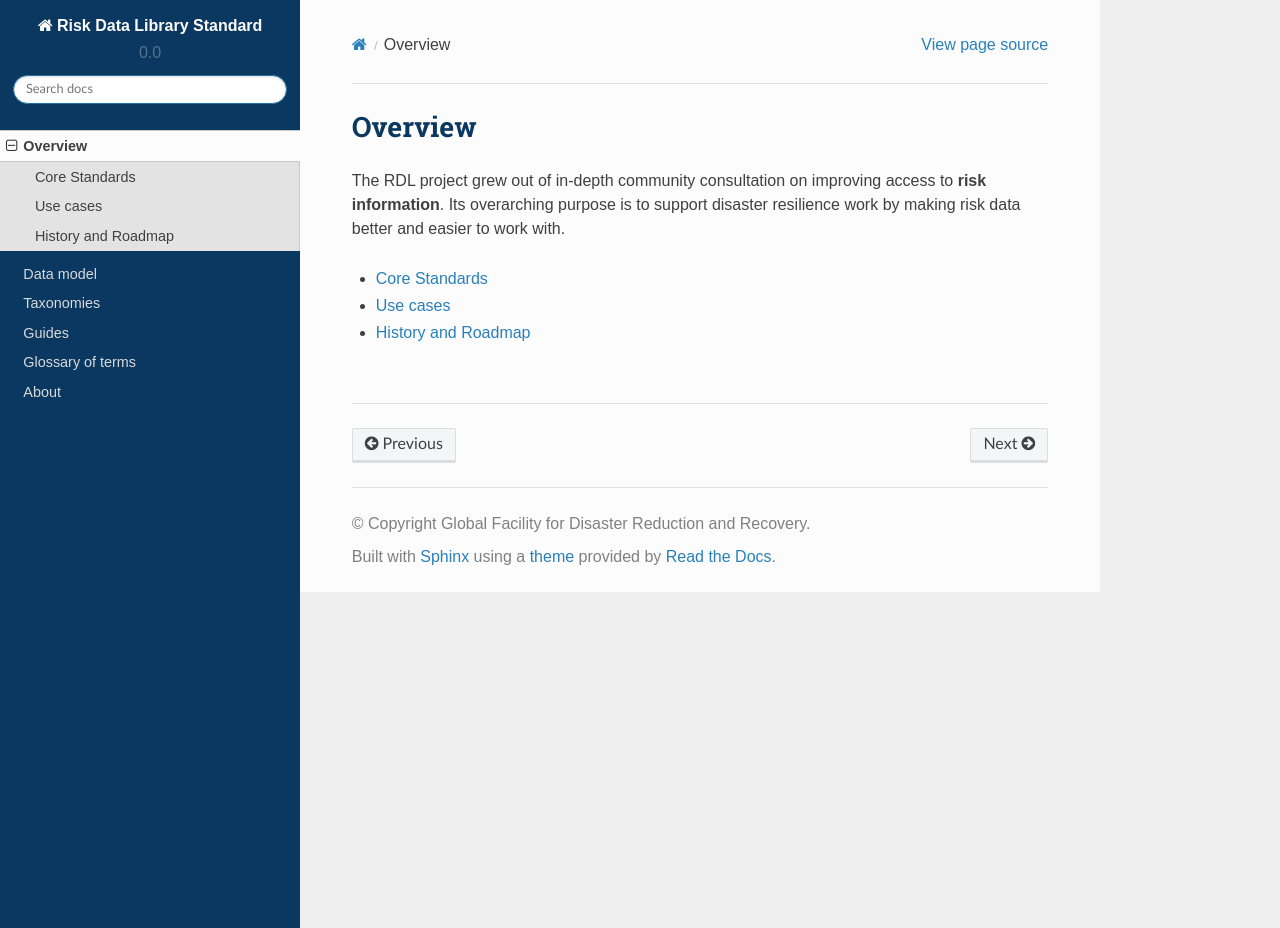
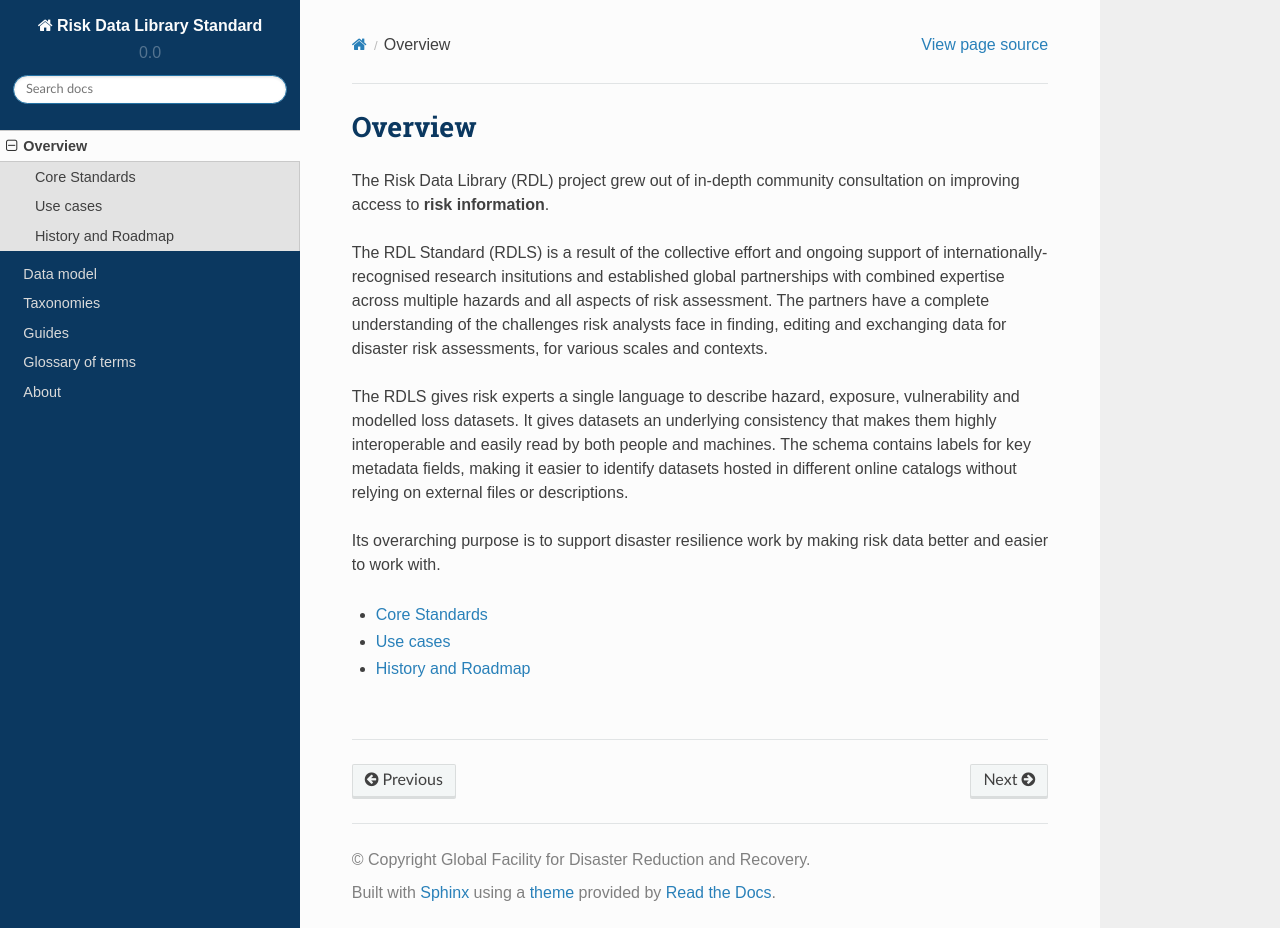
Before and after one commit to GFDRR/rdl-standard, a Sphinx documentation site: the page built from docs/rdl/index.md, in a window 1280 px wide and 928 px high. Built offline with Sphinx 7.4.7 and the Read the Docs theme 2.0.0, drawn with Linux system fonts in a browser that asks for light colours.

Commit message:
Update index.md
Added overview description using text from https://riskdatalibrary.org/

````diff
--- a/docs/rdl/index.md
+++ b/docs/rdl/index.md
@@ -1,6 +1,11 @@
 # Overview
 
-The RDL project grew out of in-depth community consultation on improving access to **risk information**.
+The Risk Data Library (RDL) project grew out of in-depth community consultation on improving access to **risk information**.
+
+The RDL Standard (RDLS) is a result of the collective effort and ongoing support of internationally-recognised research insitutions and established global partnerships with combined expertise across multiple hazards and all aspects of risk assessment. The partners have a complete understanding of the challenges risk analysts face in finding, editing and exchanging data for disaster risk assessments, for various scales and contexts.
+
+The RDLS gives risk experts a single language to describe hazard, exposure, vulnerability and modelled loss datasets. It gives datasets an underlying consistency that makes them highly interoperable and easily read by both people and machines. The schema contains labels for key metadata fields, making it easier to identify datasets hosted in different online catalogs without relying on external files or descriptions.
+
 Its overarching purpose is to support disaster resilience work by making risk data better and easier to work with.
 
 ```{eval-rst}
````
